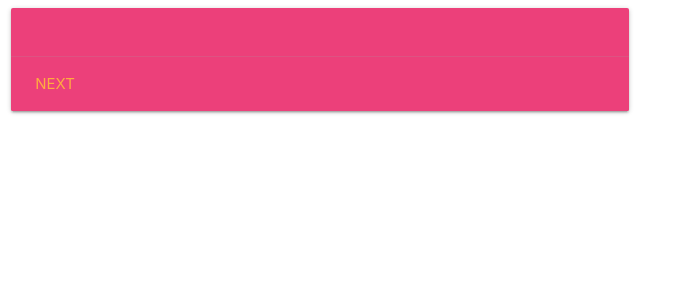
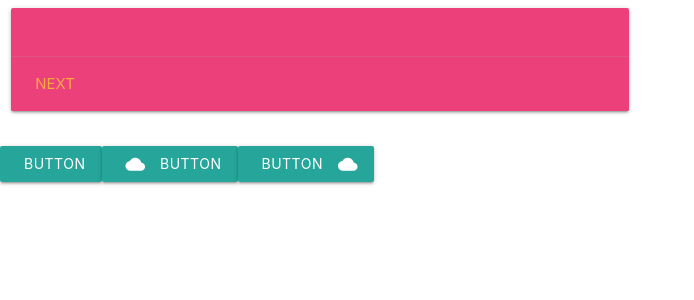
Before and after one commit to ctsndtrvls/science-fr, a React (Create React App) app: page / in a window 1280 px wide. Shown: the top 300 px of the page, without its empty margins (0-694 px from the left). Built offline with nearby package versions, Linux system fonts and the light colour scheme.

Commit message:
First commit

```diff
--- a/src/App.js
+++ b/src/App.js
@@ -1,10 +1,12 @@
 import React from 'react';
 import Card from "../src/components/Card"
+import Categories from './components/Categories';
 
 export default function App() {
   return (
       <React.Fragment>
           <Card />
+          <Categories />
       </React.Fragment>
   );
 }
--- a/src/components/Card.js
+++ b/src/components/Card.js
@@ -3,7 +3,8 @@ import items from "../components/items";
 
 function Card() {
 
-   const [textValue, setTextValue] = useState('');
+  //  const [textValue, setTextValue] = useState('');
+  const [textValue, setTextValue] = useState('');
 
   const changeTextValue = () => {
     const itemsNumber = items.length;
--- /dev/null
+++ b/src/components/Categories.js
@@ -0,0 +1,11 @@
+import React from "react";
+
+    function Categories () {
+        return (<div>
+            <a class="waves-effect waves-light btn">button</a>
+            <a class="waves-effect waves-light btn"><i class="material-icons left">cloud</i>button</a>
+            <a class="waves-effect waves-light btn"><i class="material-icons right">cloud</i>button</a>
+                </div>);
+    }
+
+export default Categories;
--- a/src/components/items.js
+++ b/src/components/items.js
@@ -1,15 +1,15 @@
 const items = [
     {
-    content: "Lorem ipsum dolor sit amet, consectetur adipiscing elit, sed do eiusmod tempor incididunt ut labore et dolore magna aliqua.",
-    key: 1
+    content: "Lorem ipsum dolor sit amet, consectetur adipiscing elit, sed do eiusmod tempor incididunt ut labore et dolore magna aliqua."
     },
     {
-    content: "Ut enim ad minim veniam, quis nostrud exercitation ullamco laboris nisi ut aliquip ex ea commodo consequat. ",
-    key: 2
+    // content: {
+    //     // en: "",
+    //     // de: ""
+    content: "Ut enim ad minim veniam, quis nostrud exercitation ullamco laboris nisi ut aliquip ex ea commodo consequat. "
     },
     {
-    content: "Duis aute irure dolor in reprehenderit in voluptate velit esse cillum dolore eu fugiat nulla pariatur.",
-    key: 3
+    content: "Duis aute irure dolor in reprehenderit in voluptate velit esse cillum dolore eu fugiat nulla pariatur."
     }
 ]
 
--- a/src/index.css
+++ b/src/index.css
@@ -11,3 +11,7 @@ code {
   font-family: source-code-pro, Menlo, Monaco, Consolas, 'Courier New',
     monospace;
 }
+
+.waves-effect {
+  padding-left: 24px !important;
+}
```
